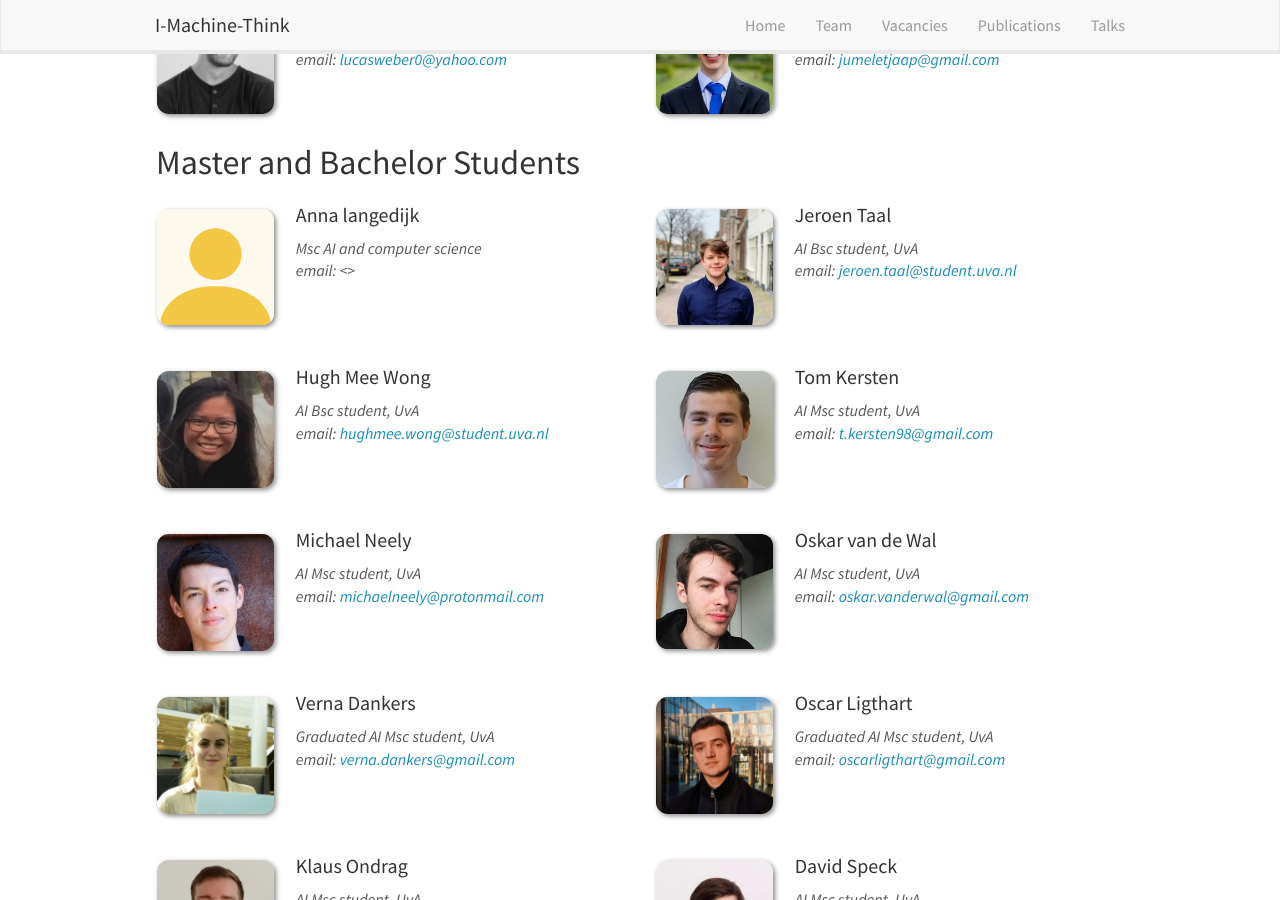
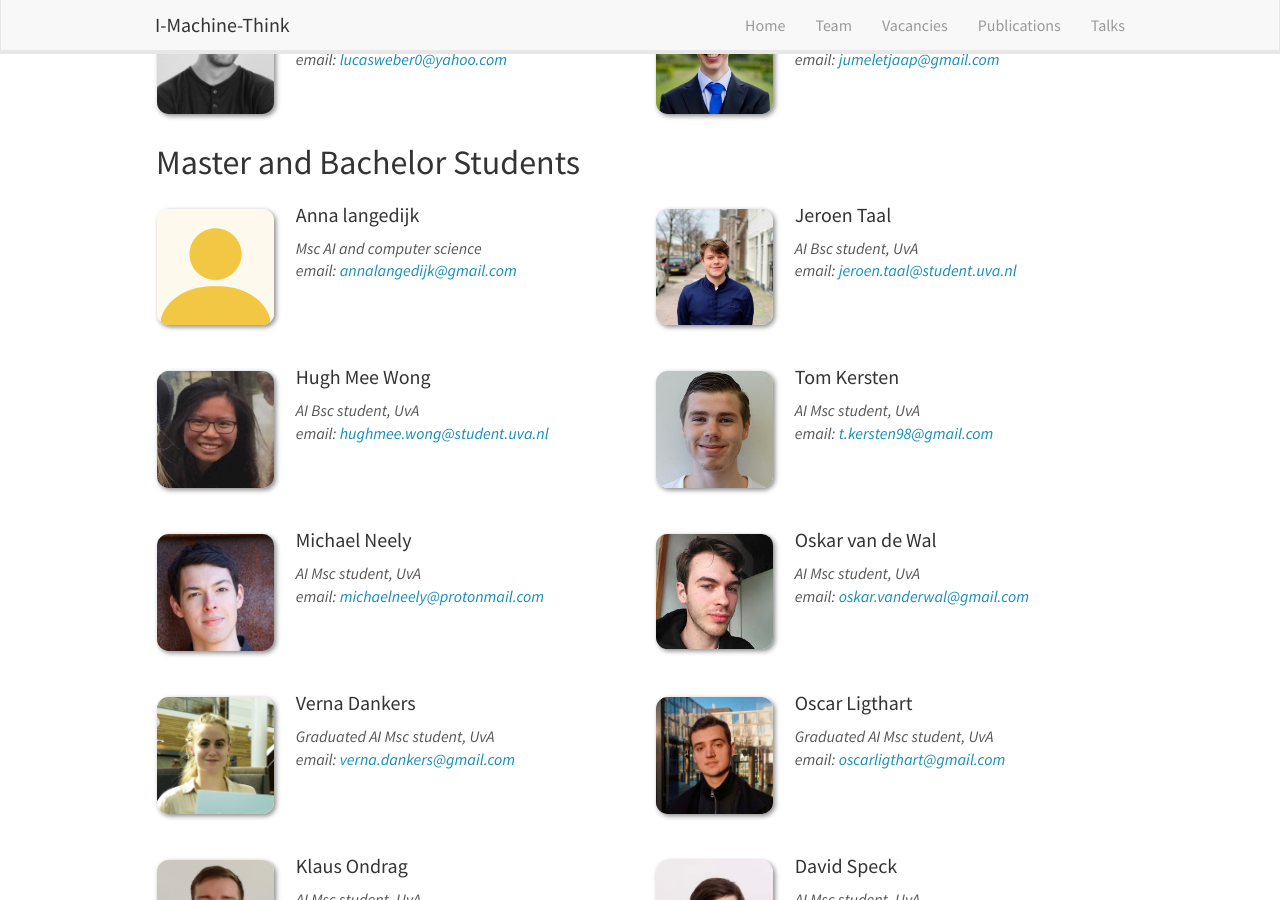
Before and after one commit to i-machine-think/i-machine-think.github.io, a Jekyll site: the page built from _pages/team.md, in a window 1280 px wide and 900 px high, scrolled down 592 px. Built offline with Jekyll 4.4.1, drawn with Linux system fonts in a browser that asks for light colours; nearby versions of some CDN libraries.

Commit message:
Add Anna emailaddress

```diff
--- a/_data/students.yml
+++ b/_data/students.yml
@@ -10,6 +10,7 @@
 - name: Anna langedijk
   photo: avatar.png
   info: Msc AI and computer science
+  email: annalangedijk@gmail.com
 
 - name: Jeroen Taal
   photo: JTaal.jpeg
```
